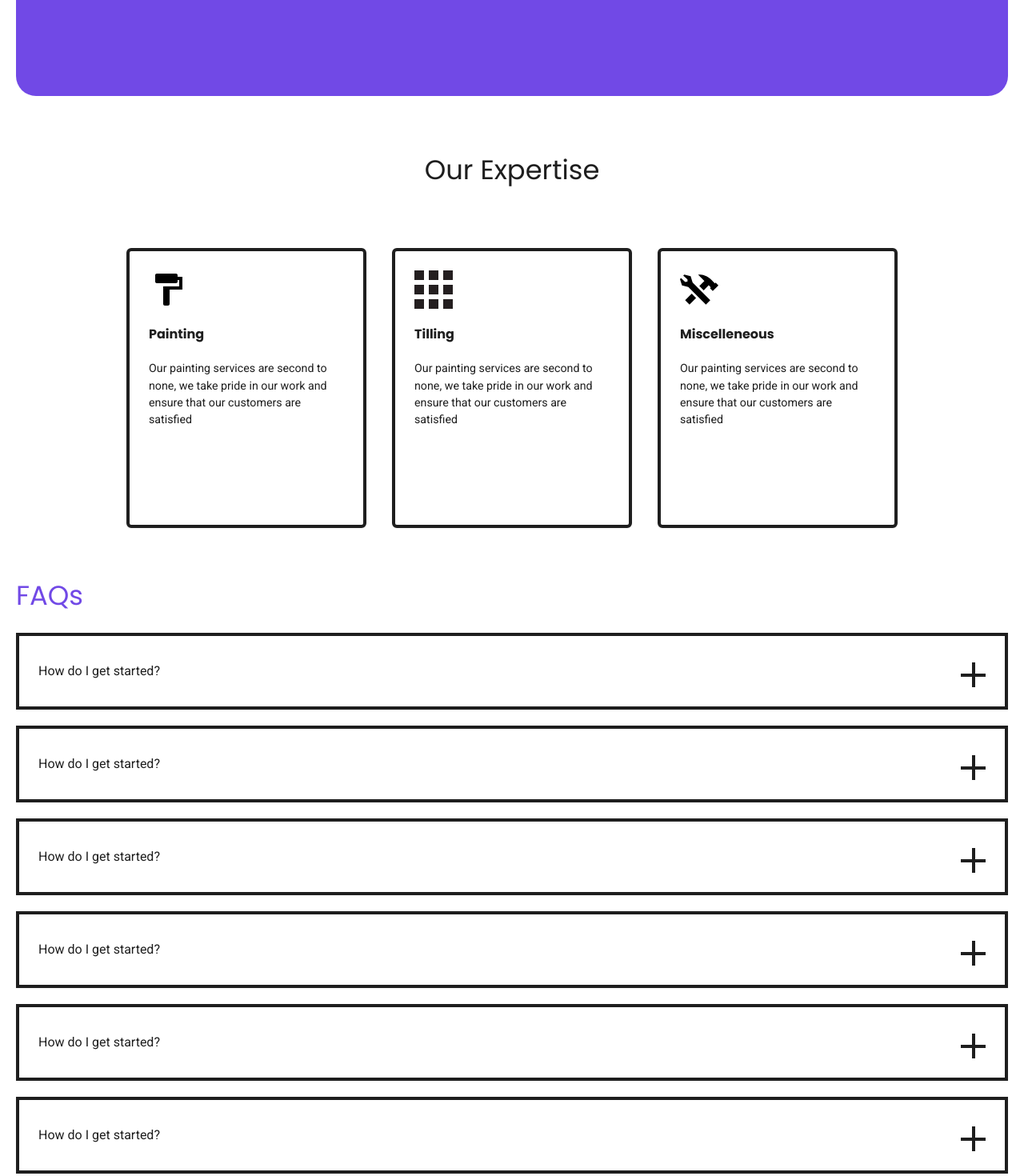
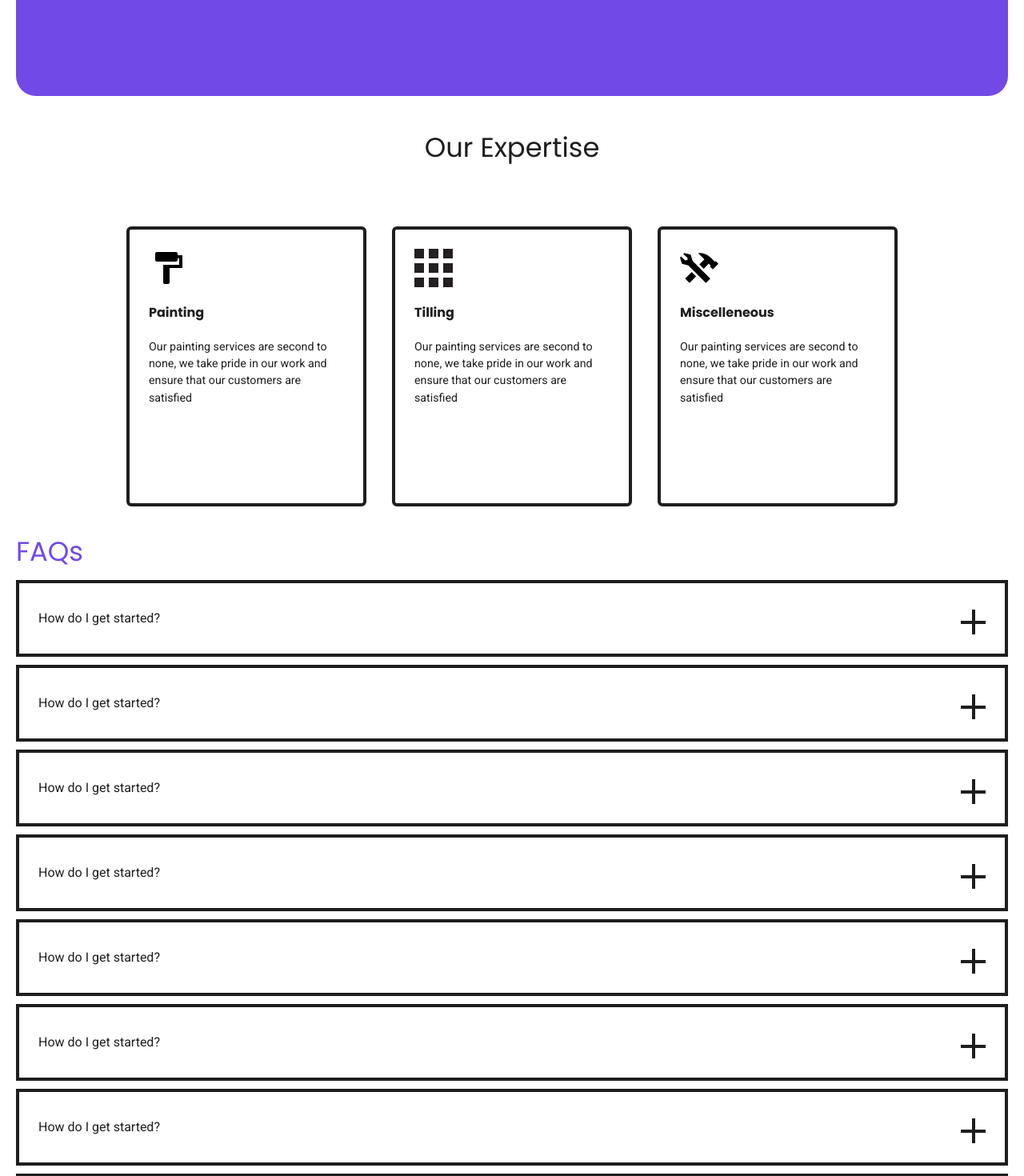
Before and after one commit to pmita/ahandymaninnewcastle.co.uk, a Next.js app: page / in a window 1280 px wide. Shown: the part 580-2050 px from the top of the page at 80% size. Built offline with nearby package versions, Linux system fonts and the light colour scheme.

Commit message:
style(faqs): finail layout fixes

```diff
--- a/app/page.tsx
+++ b/app/page.tsx
@@ -44,7 +44,7 @@ export default function Home() {
         </BannerFooter>
       </Banner>
 
-      <section className={cn(bannerVariants({ variant: "center", size: "threeQuarters", className: "flex-col items-stretch gap-10 pt-10 sm:pt-25" }))}>
+      <section className={cn(bannerVariants({ variant: "center", size: "half", className: "flex-col items-stretch gap-10 pt-10 sm:pt-25" }))}>
         <h2 className="font-font font-poppins text-xl text-primary text-center">Our Expertise</h2>
         <div className="grid grid-cols-[repeat(auto-fit,minmax(240px,300px))] auto-rows-[350px] gap-8 mx-0 my-4 p-4 justify-center">
           <Card className={cn("border-solid border-primary border-[0.3rem]")}>
@@ -71,7 +71,7 @@ export default function Home() {
         </div>
       </section>
 
-      <section className={cn(bannerVariants({ variant: "center", size: "full", className: "flex-col items-stretch gap-5" }))}>
+      <section className={cn(bannerVariants({ variant: "center", size: "full", className: "flex-col items-stretch gap-2.5" }))}>
         <h2 className="font-font font-poppins text-xl text-alternate">FAQs</h2>
         <FAQ />
       </section>
```
